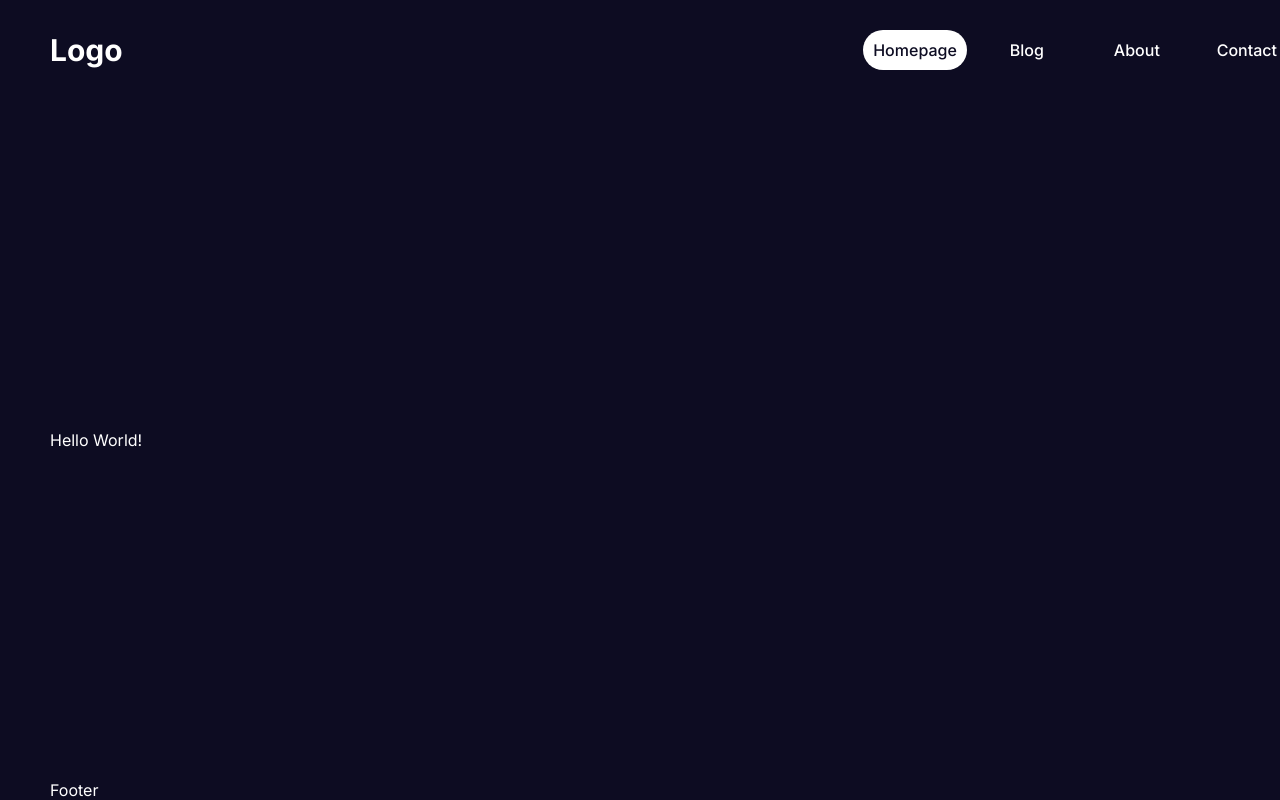
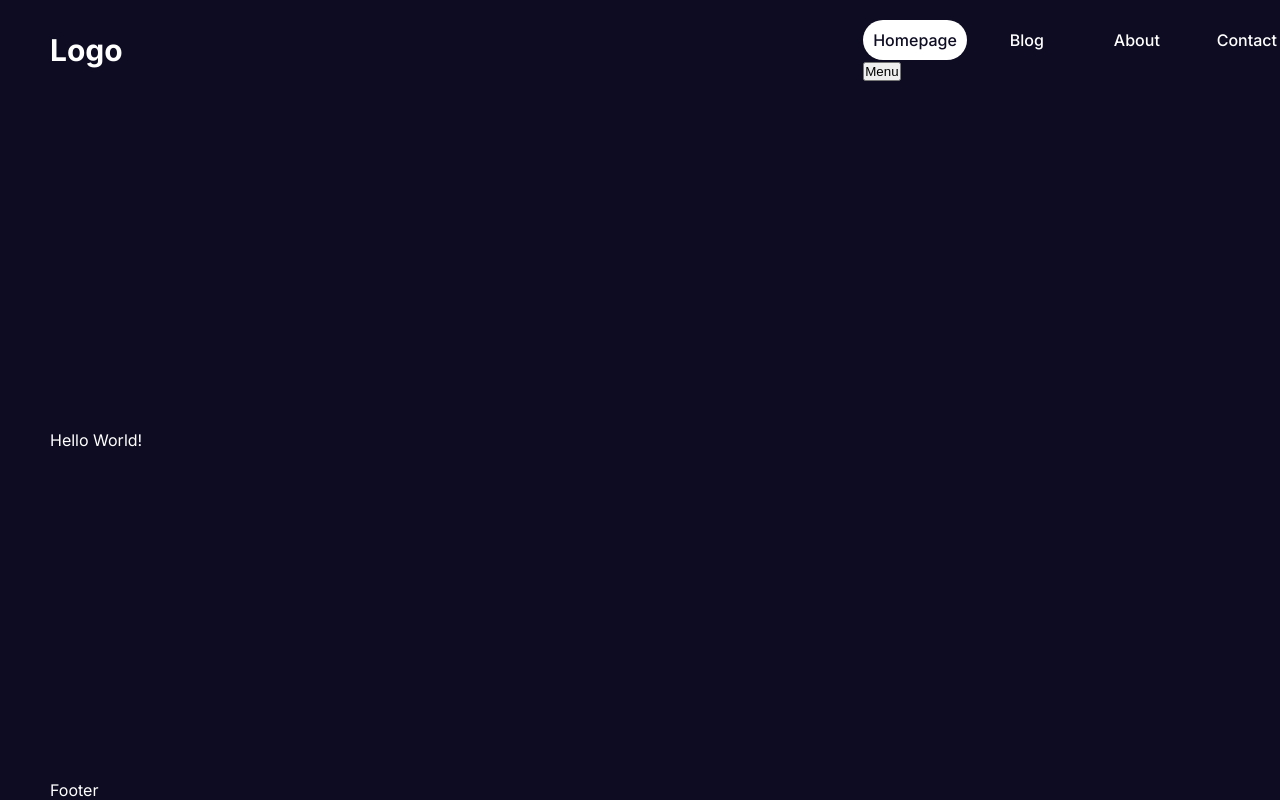
Before and after one commit to zhe-student-tafesa/Next.js-14-Full-Stack-Blog-App, a Next.js app: page / in a window 1280 px wide. Shown: the top 800 px of the page. Built offline with nearby package versions, Linux system fonts and the light colour scheme.

Commit message:
1. add useState: for mobile menu open or not; MUST "use client" 2. parameter of setOpen: can be a funtion;

```diff
--- a/src/components/navbar/links/Links.jsx
+++ b/src/components/navbar/links/Links.jsx
@@ -1,5 +1,6 @@
+"use client"
 import Link from 'next/link';
-import React from 'react'
+import React, { useState } from 'react'
 import styles from './links.module.css'
 import NavLink from './navLink/NavLink';
 
@@ -25,7 +26,9 @@ const links = [
 const Links = () => {
     const session = true;
     const isAdmin = true;
+    const [open, setOpen] = useState(false);
     return (
+        <div className={styles.container}>
             <div className={styles.links}>
                 {links.map((link) =>
                     <NavLink link={link} key={link.title} />
@@ -39,6 +42,16 @@ const Links = () => {
                         : (<NavLink link={{ title: "Login", path: "/login" }} />)
                 }
             </div>
+            <button onClick={() => setOpen((prev) => !prev)}>Menu</button>
+            {open && <div>
+                {
+                    links.map((link) =>
+                        <NavLink link={link} key={link.title} />
+                    )
+                }
+            </div>
+            }
+        </div>
     )
 }
 
--- a/src/components/navbar/links/links.module.css
+++ b/src/components/navbar/links/links.module.css
@@ -9,3 +9,7 @@
     cursor: pointer;
     font-weight: bold;
 }
+
+.container {
+
+}
```
Lines whose indentation alone changed are shown as unchanged.
